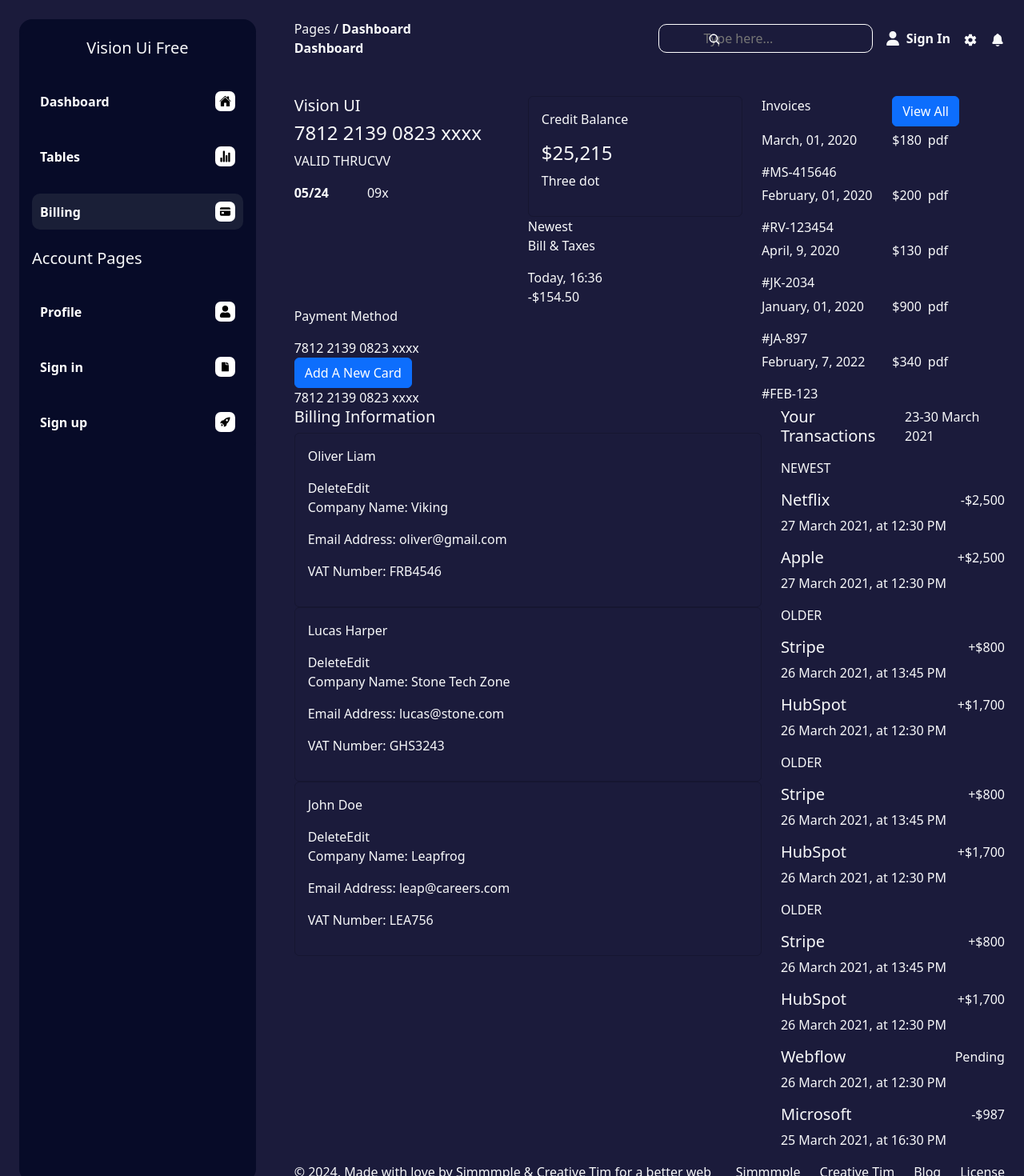
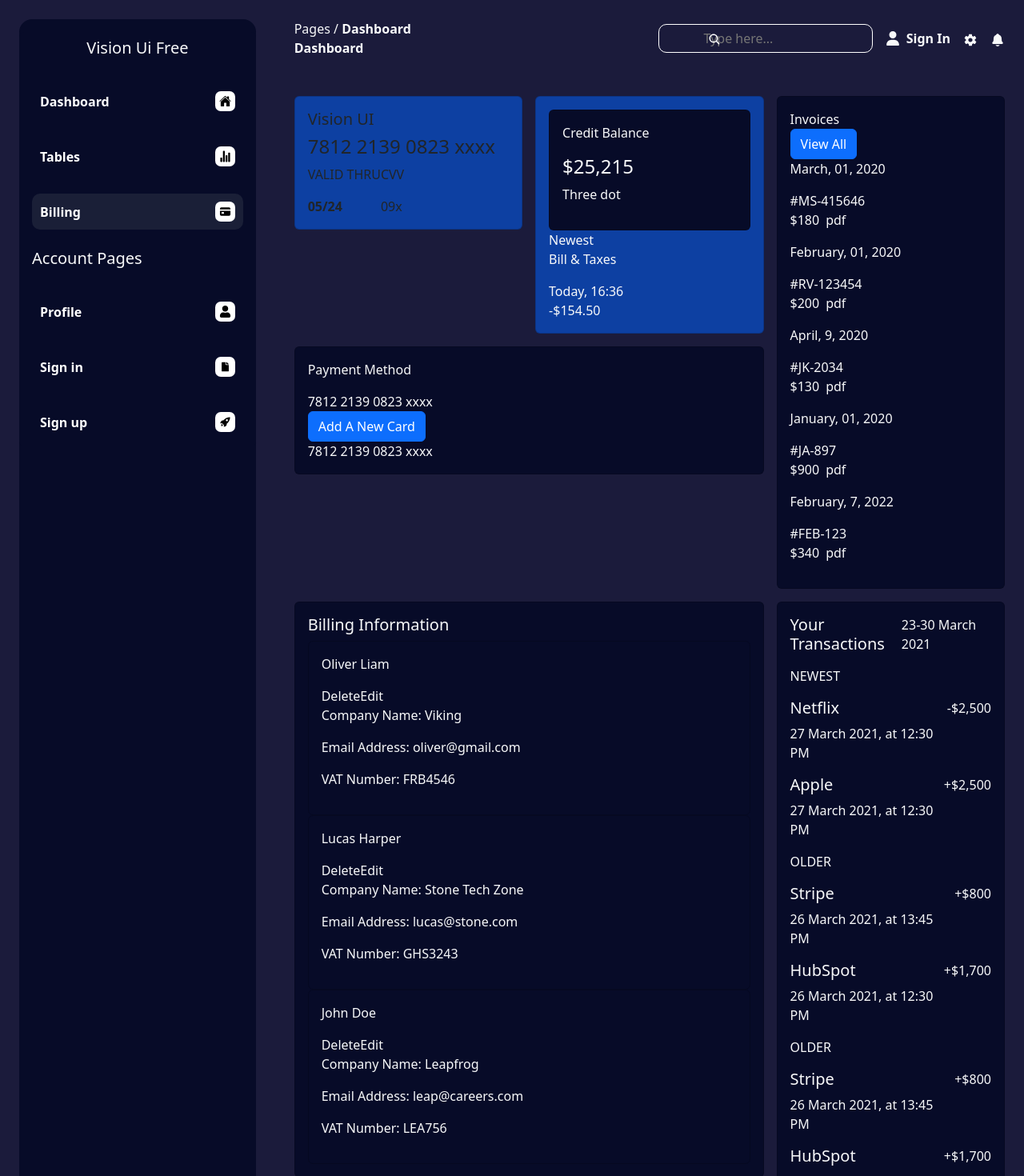
Before and after one commit to Janice1828/dashboard_sample, a React (Create React App) app: page /billing in a window 1280 px wide. Shown: the top 1470 px of the page at 80% size. Built offline with nearby package versions, Linux system fonts and the light colour scheme.

Commit message:
billing layout

```diff
--- a/src/components/BillingContent.js
+++ b/src/components/BillingContent.js
@@ -4,9 +4,12 @@ const BillingContent = () => {
   return (
     <div className="ps-5">
       <Navbar header="Dashboard" />
-      <div className="row pt-5">
-        <div className="col-8 row">
-          <div className="col-6">
+      <div className="row pt-5 gx-3 gy-3">
+        <div className="col-8">
+          <div className="row g-3">
+            <div className="col-6 ">
+              <div className="card billing_color">
+                <div className="card-body">
                   <h5>Vision UI</h5>
                   <h4>7812 2139 0823 xxxx</h4>
                   <div className="d-flex">
@@ -20,8 +23,12 @@ const BillingContent = () => {
                     </div>
                   </div>
                 </div>
+              </div>
+            </div>
             <div className="col-6">
-            <div className="card bg-transparent text-light">
+              <div className="card billing_color text-light">
+                <div className="card-body">
+                  <div className="card bg-sidebar-color text-light">
                     <div className="card-body">
                       <div>
                         <p>Credit Balance</p>
@@ -43,7 +50,11 @@ const BillingContent = () => {
                     </div>
                   </div>
                 </div>
+              </div>
+            </div>
             <div className="col-12">
+              <div className="card bg-sidebar-color text-light">
+                <div className="card-body">
                   <div>
                     <p>Payment Method</p>
                     <div>7812 2139 0823 xxxx</div>
@@ -56,7 +67,12 @@ const BillingContent = () => {
                   </div>
                 </div>
               </div>
-        <div className="col-4 row">
+            </div>
+          </div>
+        </div>
+        <div className="col-4">
+          <div className="card bg-sidebar-color text-light">
+            <div className="card-body">
               <div className="col-7">Invoices</div>
               <div className="col-5">
                 <button type="" className="btn btn-primary">
@@ -99,7 +115,11 @@ const BillingContent = () => {
                 <p>$340</p> <p>pdf</p>
               </div>
             </div>
+          </div>
+        </div>
         <div className="col-8">
+          <div className="card bg-sidebar-color text-light">
+            <div className="card-body">
               <h5>Billing Information</h5>
               <div className="card bg-transparent text-light">
                 <div className="card-body">
@@ -150,7 +170,11 @@ const BillingContent = () => {
                 </div>
               </div>
             </div>
+          </div>
+        </div>
         <div className="col-4">
+          <div className="card bg-sidebar-color text-light">
+            <div className="card-body">
               <div className="d-flex">
                 <h5>Your Transactions</h5>
                 <p>23-30 March 2021</p>
@@ -238,6 +262,8 @@ const BillingContent = () => {
                 </div>
               </div>
             </div>
+          </div>
+        </div>
         <div className="col-12 d-flex justify-content-between">
           <div>
             &copy; 2024, Made with love by Simmmple & Creative Tim for a better
--- a/src/style.css
+++ b/src/style.css
@@ -48,3 +48,6 @@ a {
 .sidebar {
   width: 24% !important;
 }
+.billing_color {
+  background-color: #0d40a2 !important;
+}
```
Lines whose indentation alone changed are shown as unchanged.
